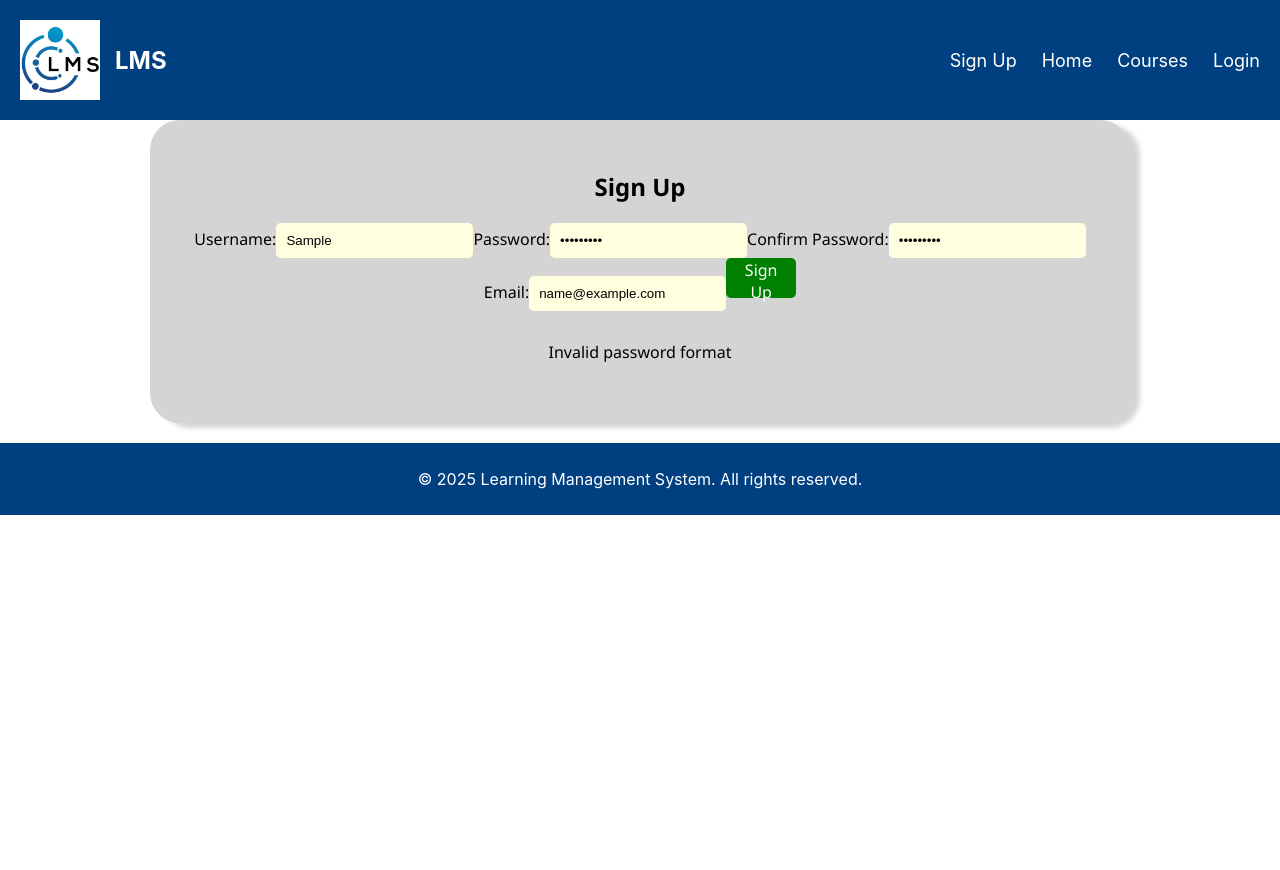
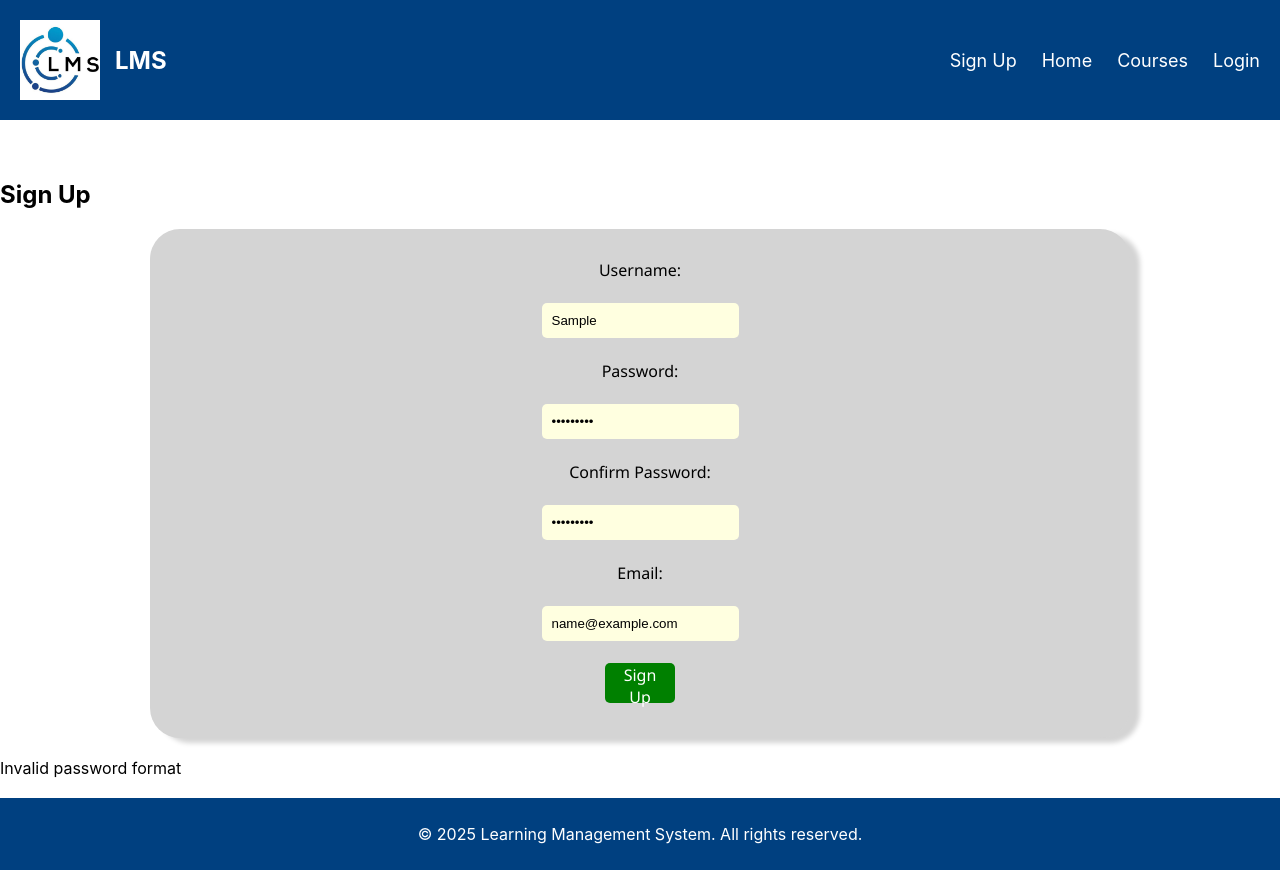
Before and after one commit to cleipoldt/Learning-Management-Platform, a React (Create React App) app: page /signup in a window 1280 px wide. Both pictures are taken after typing "Sample", "Sample123", "Sample123", "name@example.com" into the empty fields and a click on the button "Sign Up". Before the commit the page ends 800 px from the top, so only its background shows below. Built offline with nearby package versions, Linux system fonts and the light colour scheme.

Commit message:
Update RegForm.js

```diff
--- a/src/components/RegForm.js
+++ b/src/components/RegForm.js
@@ -60,20 +60,32 @@ function RegForm() {
     };
 
     return (
-      <div className="form-flex">
-        <h2>Sign Up</h2>
+      <div>
+        <br></br><br></br>
+        <h2 class="signUp1">Sign Up</h2>
+        <main class="form-flex">
           <form onSubmit={handleSubmit}>
             Username:
+            <br></br><br></br>
             <input type="text" id="name" name="username" placeholder="Username" className="userpass" onChange={handleChange} />
+            <br></br><br></br>
             Password:
+            <br></br><br></br>
             <input type="password" id="password" name="password" placeholder="Password" className="userpass" onChange={handleChange} />
+            <br></br><br></br>
             Confirm Password:
+            <br></br><br></br>
             <input type="password" name="confirmPassword" placeholder="Confirm Password" className="userpass" onChange={handleChange} />
+            <br></br><br></br>
             Email:
+            <br></br><br></br>
             <input type="text" name="email" placeholder="Email" className="userpass" onChange={handleChange} />
+            <br></br><br></br>
             <button type="submit" className="loginbutton">Sign Up</button>
           </form>
-        {error && <div className="form-flex">{error}</div>}
+        </main>
+        <br></br>
+        {error && <div class="signUpError-container">{error}</div>}
       </div>
     );
 };
```
Lines whose indentation alone changed are shown as unchanged.
